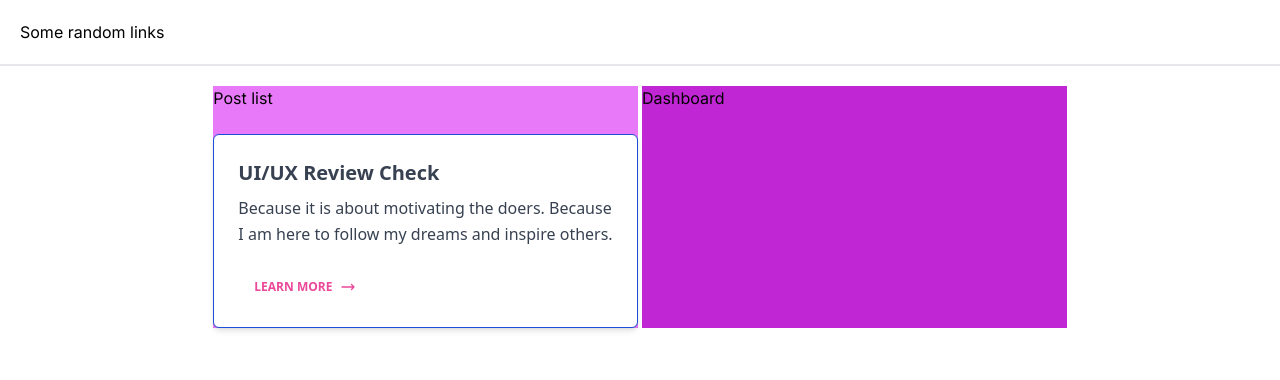
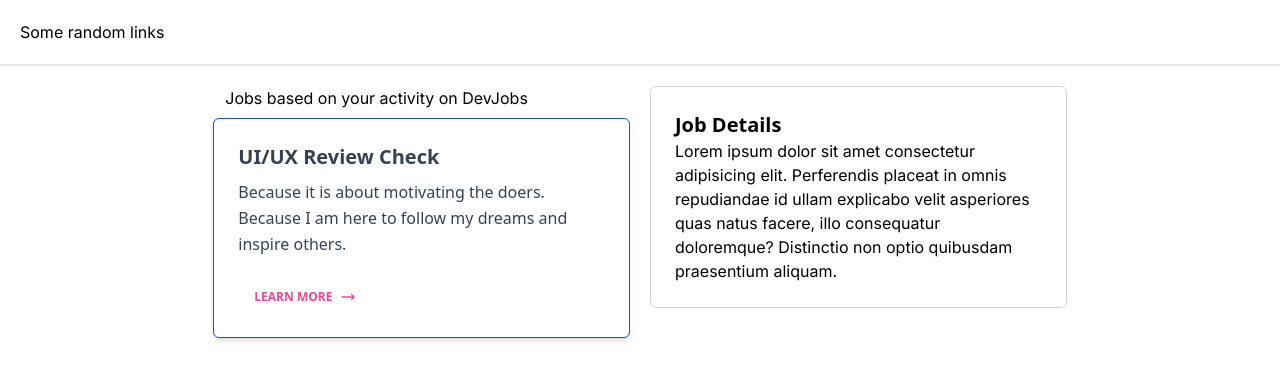
Before and after one commit to Floony7/dev-jobs-website, a Next.js app: page /dashboard in a window 1280 px wide. Shown: the top 380 px of the page. Built offline with nearby package versions, Linux system fonts and the light colour scheme.

Commit message:
Added main layout styles

```diff
--- a/src/app/dashboard/layout.tsx
+++ b/src/app/dashboard/layout.tsx
@@ -11,12 +11,12 @@ export default function DashboardLayout({ children, posts }: DashboardProps) {
     <section className="min-h-screen bg-white">
       <Navbar />
       <main className="w-full">
-        <section className="w-4/6 flex gap-1 mx-auto max-w-5xl">
-          <div className="flex-1 bg-fuchsia-400">
-            <h3>Post list</h3>
+        <section className="w-4/6 flex gap-5 mx-auto max-w-5xl">
+          <div className="flex-1">
+            <p className="ms-3">Jobs based on your activity on DevJobs</p>
             {posts}
           </div>
-          <div className="flex-1 bg-fuchsia-600">{children}</div>
+          <div className="flex-1">{children}</div>
         </section>
       </main>
     </section>
--- a/src/app/dashboard/page.tsx
+++ b/src/app/dashboard/page.tsx
@@ -1,3 +1,15 @@
 export default function Dashboard() {
-  return <h1>Dashboard</h1>;
+  return (
+    <section className="rounded-md p-6 border border-gray-300">
+      <h2 className="font-sans text-xl font-semibold leading-snug tracking-normal">
+        Job Details
+      </h2>
+      <p>
+        Lorem ipsum dolor sit amet consectetur adipisicing elit. Perferendis
+        placeat in omnis repudiandae id ullam explicabo velit asperiores quas
+        natus facere, illo consequatur doloremque? Distinctio non optio
+        quibusdam praesentium aliquam.
+      </p>
+    </section>
+  );
 }
--- a/src/components/job-card.tsx
+++ b/src/components/job-card.tsx
@@ -2,7 +2,7 @@ import React from "react";
 
 const JobCard = () => {
   return (
-    <div className="relative mt-6 flex w-full flex-col rounded-md bg-white border border-blue-700 text-gray-700 shadow-md">
+    <div className="relative mt-2 flex w-full flex-col rounded-md bg-white border border-blue-700 text-gray-700 shadow-md">
       <div className="p-6">
         <h5 className="mb-2 block font-sans text-xl font-semibold leading-snug tracking-normal text-blue-gray-900 antialiased">
           UI/UX Review Check
```
